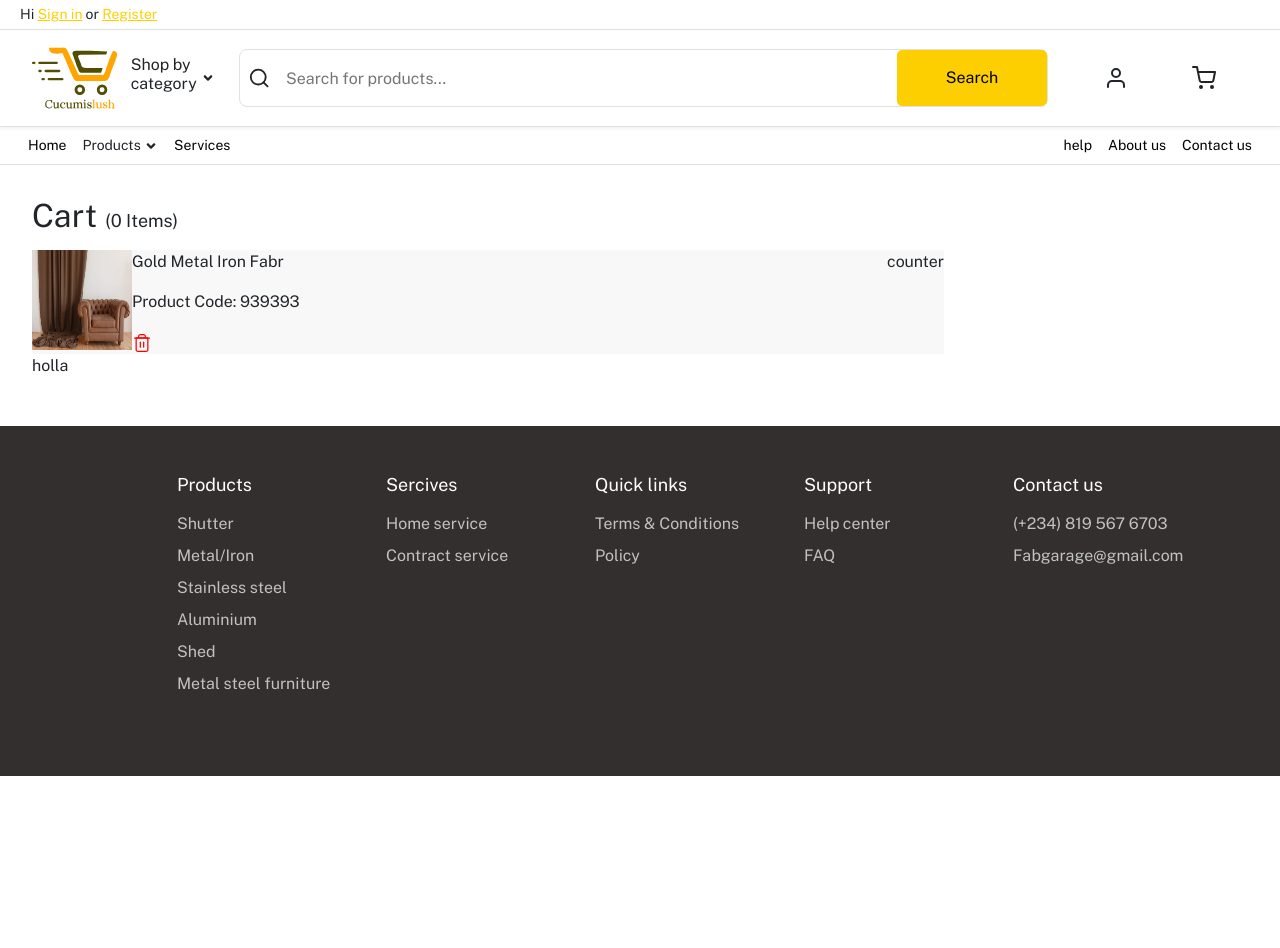
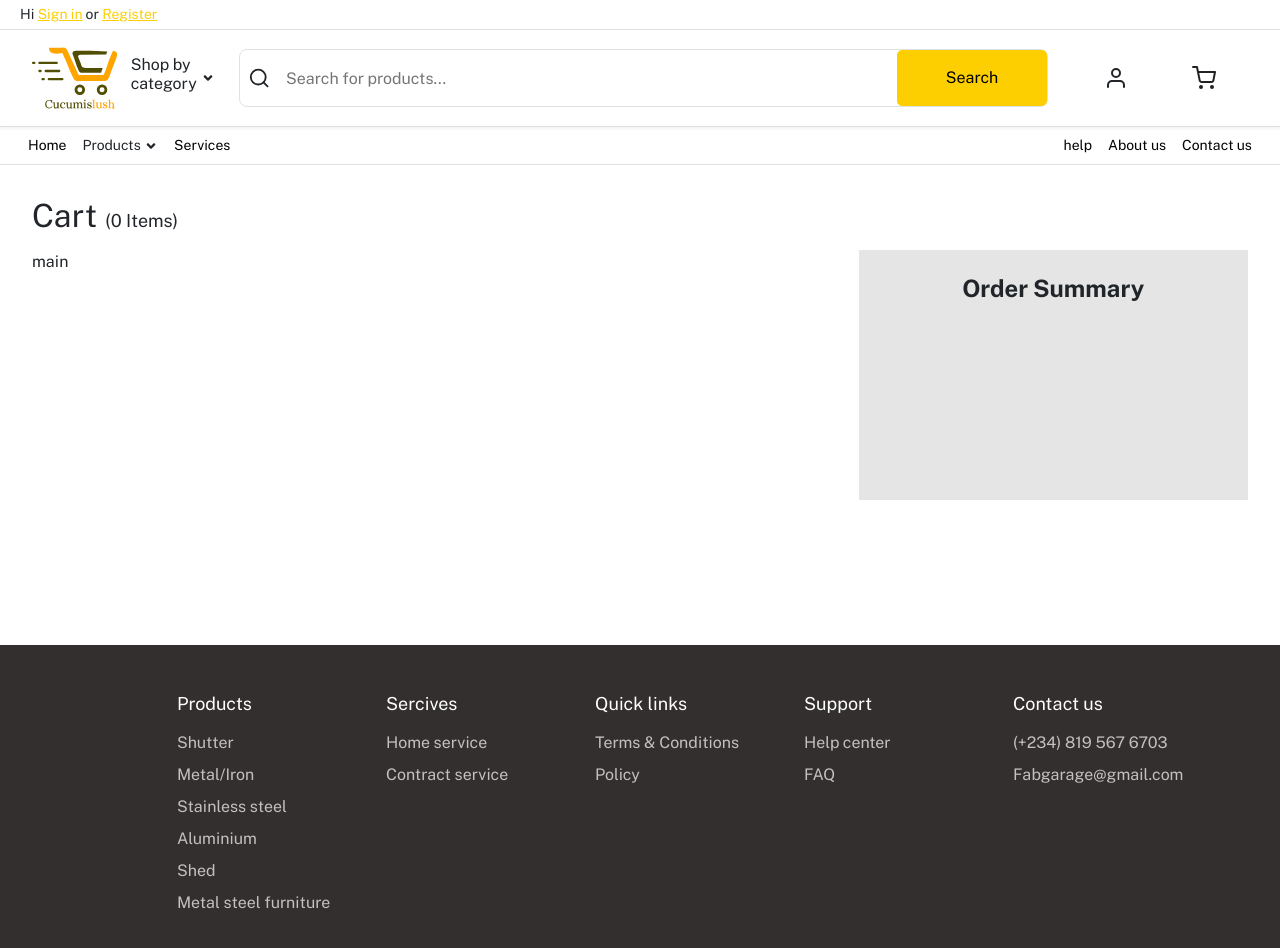
Before and after one commit to AY001A/FAB-SHOP, a React (Create React App) app: page /cart in a window 1280 px wide. Shown: the top 948 px of the page. Before the commit the page ends 800 px from the top, so only its background shows below. Built offline with nearby package versions, Linux system fonts and the light colour scheme.

Commit message:
cart page

```diff
--- a/src/pages/cart/CartPage.js
+++ b/src/pages/cart/CartPage.js
@@ -7,17 +7,24 @@ const CartPage = () => {
   const { cartQuantity } = useSelector((state) => state.cart);
 
   return (
-    <div className="cart-page-wrapper">
-      <div className="cart-container-wrapper">
-        <div className="cart-card-wrapper">
-          <div className="cart-header">
-            <h2>Cart </h2> <p>({cartQuantity} Items)</p>
-          </div>
-          <CartCard />
-        </div>
-        <div className="cart-price-card">holla</div>
-      </div>
-    </div>
+    // <div className="cart-page-wrapper">
+    //   <div className="cart-container-wrapper">
+    //     <div className="cart-card-wrapper">
+    //       <div className="cart-header">
+    //         <h2>Cart </h2> <p>({cartQuantity} Items)</p>
+    //       </div>
+    //       <CartCard />
+    //     </div>
+
+    //     {/* <div className="cart-price-card"> */}
+    //     <div className="cart-price-card-container">
+    //       <h3>Order Summary</h3>
+
+    //       <p></p>
+    //       {/* </div> */}
+    //     </div>
+    //   </div>
+    // </div>
     // <div className="row">
     //   <div className=" col-8 ">main menul</div>
     //   <div className="col-4  ">
@@ -25,6 +32,21 @@ const CartPage = () => {
     //     <div>side bar</div>
     //   </div>
     // </div>
+
+    <div className="cartpage-wrapper">
+      <div className="cart-header">
+        <h2>Cart </h2> <p>({cartQuantity} Items)</p>
+      </div>
+
+      <div className="row">
+        <div className="col-8">main</div>
+        <div className="col-4">
+          <div className="cart-price-card">
+            <h3>Order Summary</h3>
+          </div>
+        </div>
+      </div>
+    </div>
   );
 };
 
--- a/src/pages/cart/style.scss
+++ b/src/pages/cart/style.scss
@@ -1,14 +1,72 @@
-.cart-page-wrapper{
-    // margin-left: 250px;
-    // width: 75%;
-    // margin:  12px;
-    // display: flex;
-    // justify-content: space-between;
-    // overflow: hidden;
-    // height: 50vh;
-    // min-height: 2vh;
+// .cart-page-wrapper{
+//     // margin-left: 250px;
+//     // width: 75%;
+//     // margin:  12px;
+//     // display: flex;
+//     // justify-content: space-between;
+//     // overflow: hidden;
+//     // height: 50vh;
+//     // min-height: 2vh;
 
 
+
+//     .cart-sidebar{
+    //         height: 100vh;
+    //     }
+    //     .cart-container-wrapper{
+        //         // width: 75%;
+        //         display: flex;
+        //         // width: 100%;
+        //         // height: 150vh;
+        //         // background-color: pink;
+        //         // display: flex;
+        //         // flex-direction: column;
+        //         // justify-content: space-between;
+        //         // position: relative;
+        //     }
+
+        //     .cart-price-card-container {
+            //         // position: sticky;
+            //         // top: 72px;
+            //         width: 100%;
+            //         height: 440px;
+            //         background-color: #F8F8F8;
+
+            //     }
+
+
+            //     @media (min-width: 576px) {
+                //         margin: 0 32px;
+
+                //         .cart-container-wrapper{
+                    //             display: flex;
+                    //             justify-content: space-between;
+
+                    //             .cart-card-wrapper{
+                        //                 width: 100%;
+
+                        //                 // display: flex;
+                        //             }
+                        //         }
+
+                        //     }
+                        // }
+
+                        // .cart-sidebar-wrapper{
+                            //     // position: fixed;
+                            //     // width: 250px;
+                            //     // top: 0;
+                            //     // left: 0%;
+                            //     // height: 250px;
+                            //     // background-color: pink;
+                            // }
+
+
+                 .cartpage-wrapper{
+                    margin: 0 32px;
+                    height: 50vh;
+
+                 }
                             .cart-header{
                                 display: flex;
                                 align-items: baseline;
@@ -25,46 +83,15 @@
 
                             }
 
-    .cart-sidebar{
-        height: 100vh;
-    }
-    .cart-container-wrapper{
-        width: 75%;
+                            .cart-price-card{
+                                padding: 24px;
+                                width: 100%;
+                                min-height: 250px;
+                                background-color:  #E5E5E5;
 
-        // width: 100%;
-        // height: 150vh;
-        // background-color: pink;
-        // display: flex;
-        // flex-direction: column;
-        // justify-content: space-between;
-        // position: relative;
-    }
-
-    .cart-price-card {
-        position: sticky;
-        top: 72px;
-    }
-
-
-    @media (min-width: 576px) {
-        margin: 0 32px;
-
-        .cart-container-wrapper{
-            flex-direction: row;
-
-            .cart-card-wrapper{
-                // width: 70%;
+                                h3{
+                                  font-size: 24px;
+                                  font-weight: 700;
+                                  text-align: center;
                                 }
                             }
-
-    }
-}
-
-.cart-sidebar-wrapper{
-    // position: fixed;
-    // width: 250px;
-    // top: 0;
-    // left: 0%;
-    // height: 250px;
-    // background-color: pink;
-}
--- a/src/pages/product/ProductPage.js
+++ b/src/pages/product/ProductPage.js
@@ -67,7 +67,7 @@ const ProductPage = ({}) => {
               className="btn-cart btn btn-primary "
               onClick={() => setOpenModal(true)}
             >
-              Request Price Quote
+              Request Price
             </button>
           )}
 
```
Lines whose indentation alone changed are shown as unchanged.
